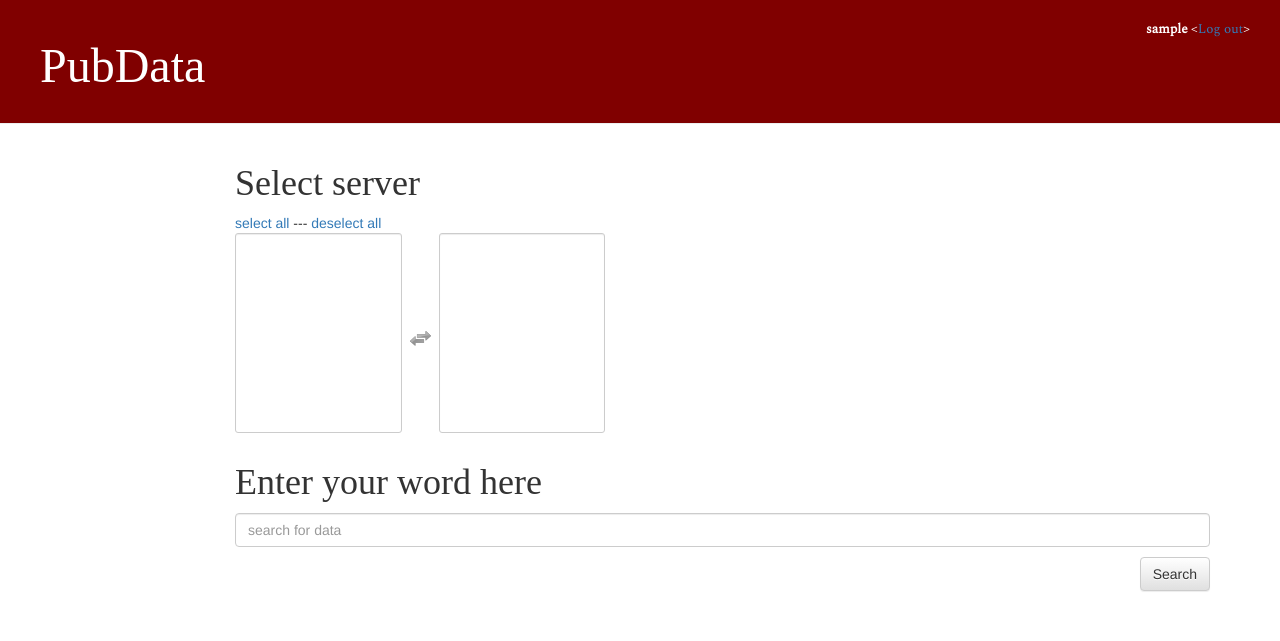
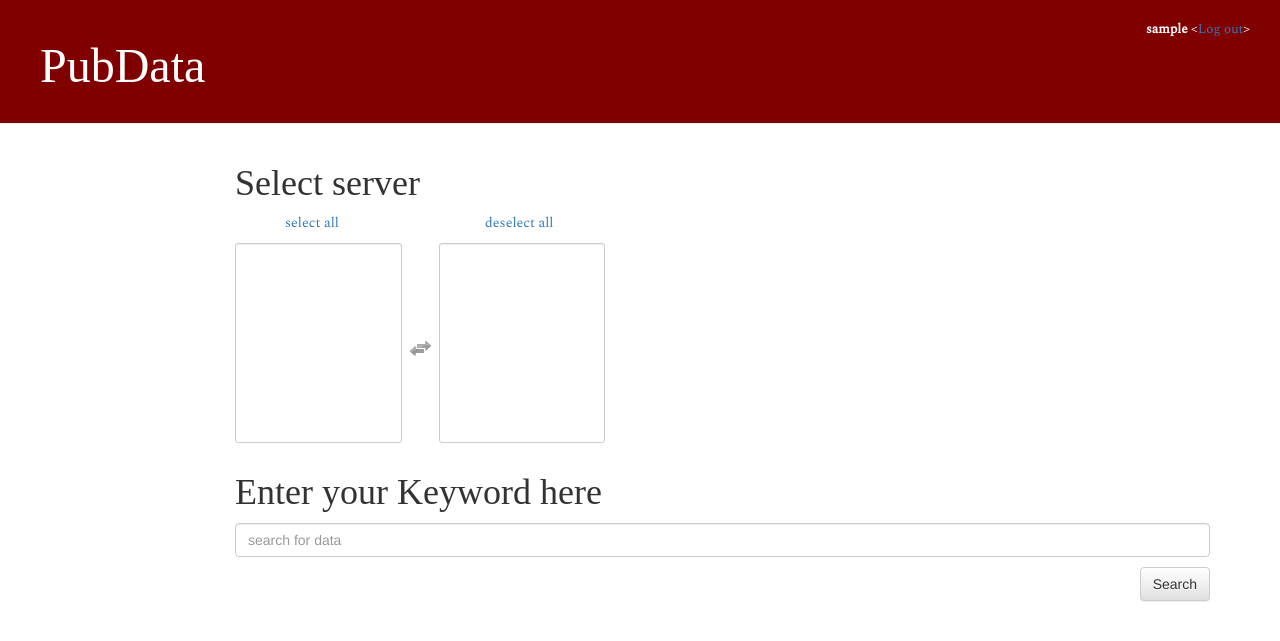
Before and after one commit to Bohdan-Khomtchouk/PubData, a Django app: page /searchengine/ in a window 1280 px wide. Shown: the top 641 px of the page. Run offline with Django 3.2, Linux system fonts and the light colour scheme; the visitor is signed in with stand-in values (Sample User, id 1); data that the repository does not hold is empty; some libraries are stand-ins or nearby versions; some web fonts are replaced.

Commit message:
update selectserver and other improvements

```diff
--- a/SearchEngine/templates/SearchEngine/search.html
+++ b/SearchEngine/templates/SearchEngine/search.html
@@ -2,16 +2,15 @@
 
 {% block content %}
     <h1>Select server</h1>
-    <a href='#' id='select-all'>select all</a>
-    ---
-	<a href='#' id='deselect-all'>deselect all</a>
+    <p class="select-all"><a href='#' id='select-all'>select all</a></p>
+	<p class="deselect-all"><a href='#' id='deselect-all'>deselect all</a></p>
     <form id='pre-selected-options' multiple='multiple'>{% csrf_token %}
     	{% for name in servers %}
     		<option value={{name.path}}>{{name}}</option>
     	{% endfor %}
     </form>
-    <h1>Enter your word here</h1>
-    <div class="post-form">
+    <h1>Enter your Keyword here</h1>
+    <div class="post-form" >
         {{ search_form.as_p }}
         <button id="submit_search" class="save btn btn-default" onclick="return search_result()">Search</button>
     </div>
```
